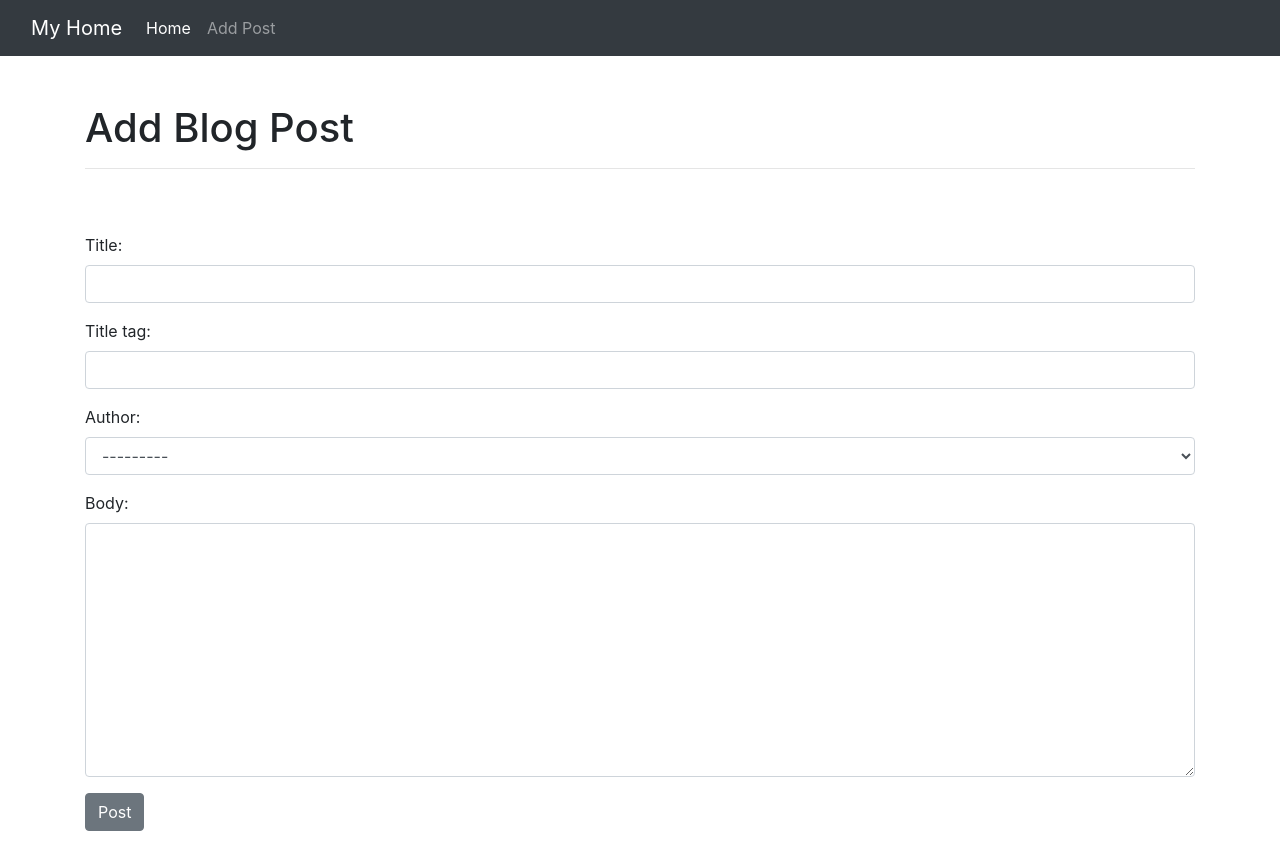
After one commit to spiroskatsamakas/simpleblog2, a Django app: page /add_post/ in a window 1280 px wide. The commit adds this page. Run offline with Django 3.2, Linux system fonts and the light colour scheme; data comes from the database, SQL or seed files in the repository; both versions use the stored data as it was after the commit.

```diff
--- /dev/null
+++ b/theblog/forms.py
@@ -0,0 +1,29 @@
+from django import forms
+from .models import Post
+
+class PostForm(forms.ModelForm):
+    class Meta:
+            model = Post
+            fields = ('title', 'title_tag', 'author', 'body')
+            widgets = {
+                'title': forms.TextInput(attrs={'class': 'form-control'}),
+                'title_tag': forms.TextInput(attrs={'class': 'form-control'}),
+                #'author': forms.TextInput(attrs={'class': 'form-control', 'value':'', 'id':'elder', 'type':'hidden'}),
+                'author': forms.Select(attrs={'class': 'form-control'}),
+                #'category': forms.Select(choices=choice_list, attrs={'class': 'form-control'}),
+                'body': forms.Textarea(attrs={'class': 'form-control'}),
+                #'snippet': forms.Textarea(attrs={'class': 'form-control'}),
+            }
+
+class EditForm(forms.ModelForm):
+	class Meta:
+		model = Post
+		fields = ('title', 'title_tag', 'body')
+
+		widgets = {
+			'title': forms.TextInput(attrs={'class': 'form-control'}),
+			'title_tag': forms.TextInput(attrs={'class': 'form-control'}),
+			#'author': forms.Select(attrs={'class': 'form-control'}),
+			'body': forms.Textarea(attrs={'class': 'form-control'}),
+			#'snippet': forms.Textarea(attrs={'class': 'form-control'}),
+		}
--- a/theblog/models.py
+++ b/theblog/models.py
@@ -1,12 +1,18 @@
 from django.db import models
 from django.contrib.auth.models import User
+from django.urls import reverse
 
 # Create your models here.
 
 class Post(models.Model):
     title = models.CharField(max_length=255)
+    title_tag = models.CharField(max_length=255)
     author = models.ForeignKey(User, on_delete=models.CASCADE)
     body = models.TextField()
 
     def __str__(self):
-        return self.title + ' | ' + str(self.author)
+            return self.title + ' | ' + str(self.author)
+
+    def get_absolute_url(self):
+                #return reverse('article-detail', args=(str(self.id)) )
+                return reverse('home')
--- /dev/null
+++ b/theblog/templates/add_post.html
@@ -0,0 +1,20 @@
+{% extends 'base.html' %}
+{% block title %}Create A New Blog Post!{% endblock %}
+{% block content %}
+
+
+
+<br/>
+<h1>Add Blog Post</h1>
+<hr>
+<br/><br/>
+	<div class="form-group">
+<form method="POST">
+			{% csrf_token %}
+			{{ form.as_p }}
+			<button class="btn btn-secondary">Post</button>
+	</div>
+
+
+
+{% endblock %}
--- a/theblog/templates/base.html
+++ b/theblog/templates/base.html
@@ -4,14 +4,59 @@
     <!-- Required meta tags -->
     <meta charset="utf-8">
     <meta name="viewport" content="width=device-width, initial-scale=1, shrink-to-fit=no">
-
+<!-- ΑΠΕΝΕΡΓΟΠΟΙΗΣΗ html-->
     <!-- Bootstrap CSS -->
     <link rel="stylesheet" href="https://cdn.jsdelivr.net/npm/bootstrap@4.4.1/dist/css/bootstrap.min.css" integrity="sha384-Vkoo8x4CGsO3+Hhxv8T/Q5PaXtkKtu6ug5TOeNV6gBiFeWPGFN9MuhOf23Q9Ifjh" crossorigin="anonymous">
 
-    <title>Hello, world!</title>
+    <title>
+		{% block title %}
+			My Title
+		{% endblock %}
+	 </title>
   </head>
   <body>
 
+	<nav class="navbar navbar-expand-lg navbar-dark bg-dark">
+  <div class="container-fluid">
+    <a class="navbar-brand" href="{% url 'home' %}">My Home</a>
+    <button class="navbar-toggler" type="button" data-bs-toggle="collapse" data-bs-target="#navbarSupportedContent" aria-controls="navbarSupportedContent" aria-expanded="false" aria-label="Toggle navigation">
+      <span class="navbar-toggler-icon"></span>
+    </button>
+    <div class="collapse navbar-collapse" id="navbarSupportedContent">
+      <ul class="navbar-nav me-auto mb-2 mb-lg-0">
+        <li class="nav-item">
+          <a class="nav-link active" aria-current="page" href="#">Home</a>
+        </li>
+        <li class="nav-item">
+          <a class="nav-link" href="{% url 'add_post'%}">Add Post</a>
+        </li>
+		<!-- ΑΠΕΝΕΡΓΟΠΟΙΗΣΗ html
+        <li class="nav-item dropdown">
+          <a class="nav-link dropdown-toggle" href="#" role="button" data-bs-toggle="dropdown" aria-expanded="false">
+            Dropdown
+          </a>
+          <ul class="dropdown-menu">
+            <li><a class="dropdown-item" href="#">Action</a></li>
+            <li><a class="dropdown-item" href="#">Another action</a></li>
+            <li><hr class="dropdown-divider"></li>
+            <li><a class="dropdown-item" href="#">Something else here</a></li>
+          </ul>
+        </li>-->
+		<!-- ΑΠΕΝΕΡΓΟΠΟΙΗΣΗ html
+        <li class="nav-item">
+          <a class="nav-link disabled">Disabled</a>
+        </li>-->
+      </ul>
+	  <!-- ΑΠΕΝΕΡΓΟΠΟΙΗΣΗ html
+      <form class="d-flex" role="search">
+        <input class="form-control me-2" type="search" placeholder="Search" aria-label="Search">
+        <button class="btn btn-outline-success" type="submit">Search</button>
+      </form>-->
+    </div>
+  </div>
+</nav>
+
+	<br/>
 	<div class="container">
       {% block content %}
 
--- a/theblog/urls.py
+++ b/theblog/urls.py
@@ -1,9 +1,17 @@
 from django.urls import path
 #from . import views
-from .views import HomeView, ArticleDetailView
+from .views import HomeView, ArticleDetailView, AddPostView, UpdatePostView
 
 urlpatterns = [
     #path('', views.home, name="home"),
     path('', HomeView.as_view(), name="home"),
     path('article/<int:pk>', ArticleDetailView.as_view(), name='article-detail'),
+    path('add_post/', AddPostView.as_view(), name='add_post'),
+    #path('add_category/', AddCategoryView.as_view(), name='add_category'),
+    path('article/edit/<int:pk>', UpdatePostView.as_view(), name='update_post'),
+    #path('article/<int:pk>/remove', DeletePostView.as_view(), name='delete_post'),
+    #path('category/<str:cats>/', CategoryView, name='category'),
+    #path('category-list/', CategoryListView, name='category-list'),
+    #path('like/<int:pk>', LikeView, name='like_post'),
+    #path('article/<int:pk>/comment/', AddCommentView.as_view(), name='add_comment'),
     ]
--- a/theblog/views.py
+++ b/theblog/views.py
@@ -1,6 +1,7 @@
 from django.shortcuts import render
-from django.views.generic import ListView, DetailView
+from django.views.generic import ListView, DetailView, CreateView, UpdateView
 from .models import Post
+from .forms import PostForm, EditForm
 
 # Create your views here.
 
@@ -14,3 +15,16 @@ class HomeView(ListView):
 class ArticleDetailView(DetailView):
 	model = Post
 	template_name = 'article_details.html'
+
+class AddPostView(CreateView):
+	model = Post
+	form_class = PostForm
+	template_name = 'add_post.html'
+	#fields = '__all__'
+	#fields = ('title', 'body')
+
+class UpdatePostView(UpdateView):
+	model = Post
+	form_class = EditForm
+	template_name = 'update_post.html'
+	#fields = ['title', 'title_tag', 'body']
```
Also changed, not shown: theblog/templates/article_details.html (+7 -3 lines), theblog/templates/home.html (+6 -1 lines), theblog/templates/update_post.html (added, +20 -0 lines), db.sqlite3, theblog/migrations/0002_post_title_tag.py (added).
